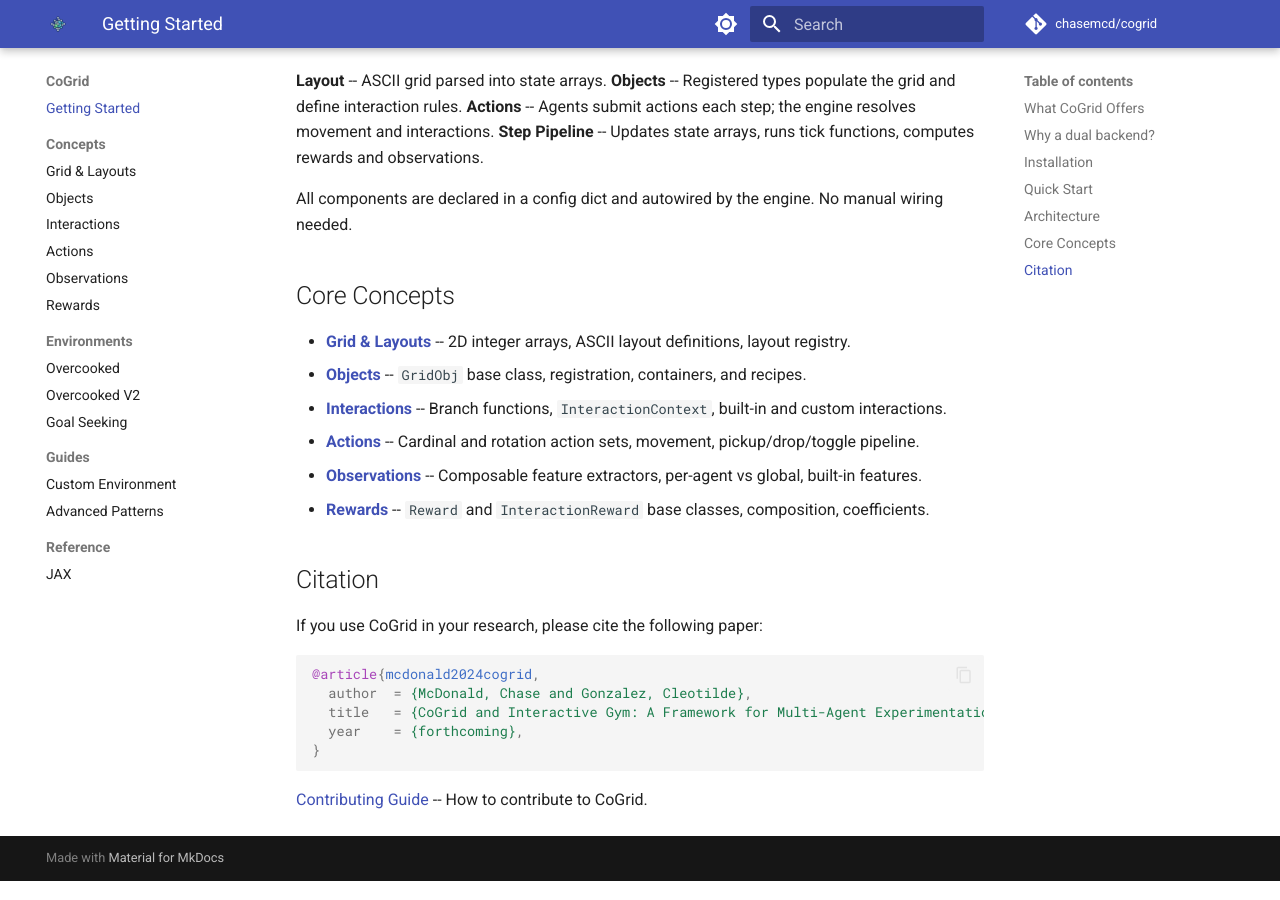
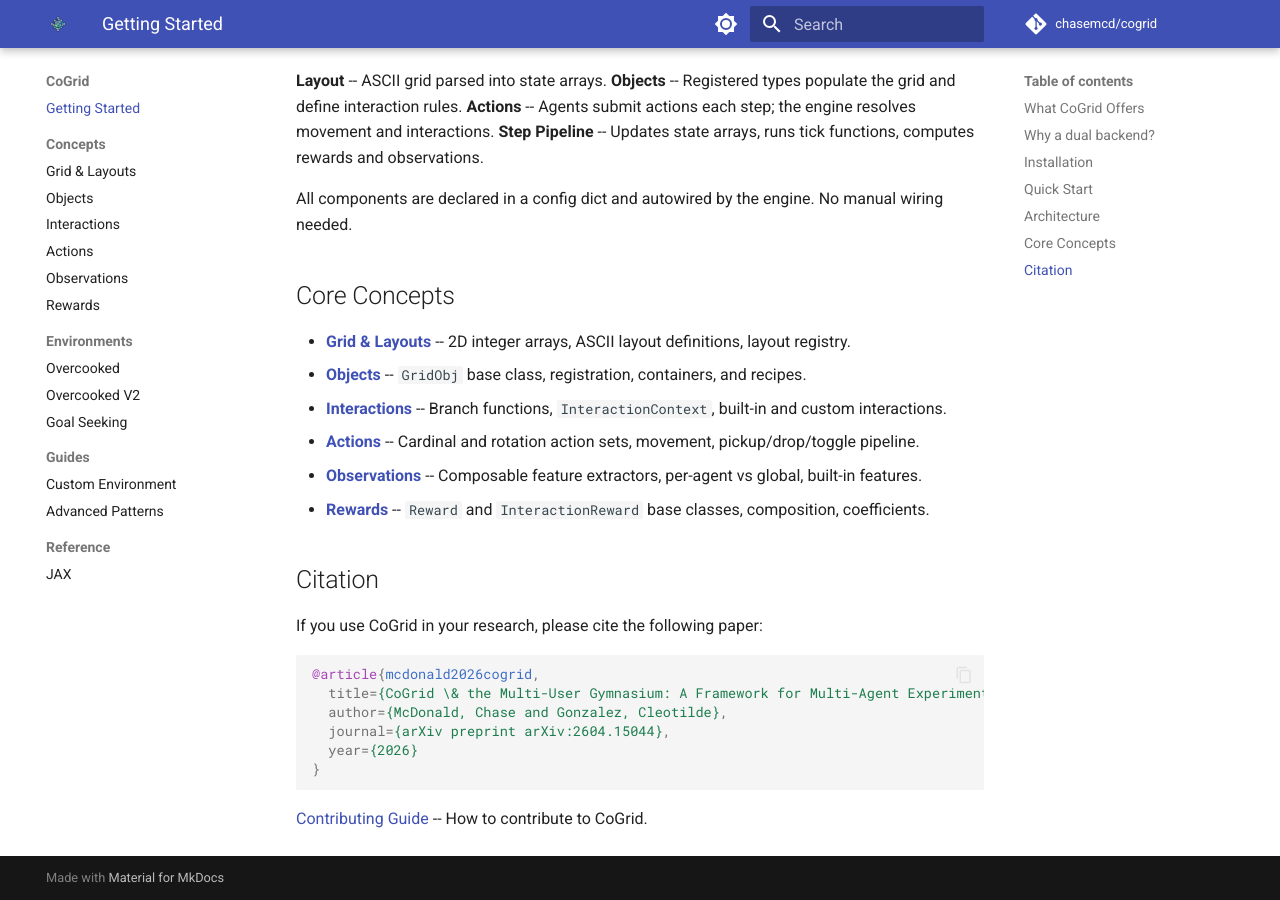
Before and after one commit to chasemcd/cogrid, an MkDocs documentation site: the page built from docs/index.md, in a window 1280 px wide and 900 px high, scrolled down 2146 px. Built offline with MkDocs 1.6.1 and Material for MkDocs 9.7.7, drawn with Linux system fonts in a browser that asks for light colours; comment, search, counter and statistics services are not loaded.

Commit message:
Revise citation for CoGrid research paper
Updated citation for CoGrid to reflect new paper details.

````diff
--- a/docs/index.md
+++ b/docs/index.md
@@ -117,10 +117,11 @@
 If you use CoGrid in your research, please cite the following paper:
 
 ```bibtex
-@article{mcdonald2024cogrid,
-  author  = {McDonald, Chase and Gonzalez, Cleotilde},
-  title   = {CoGrid and Interactive Gym: A Framework for Multi-Agent Experimentation},
-  year    = {forthcoming},
+@article{mcdonald2026cogrid,
+  title={CoGrid \& the Multi-User Gymnasium: A Framework for Multi-Agent Experimentation},
+  author={McDonald, Chase and Gonzalez, Cleotilde},
+  journal={arXiv preprint arXiv:2604.15044},
+  year={2026}
 }
 ```
 
````
